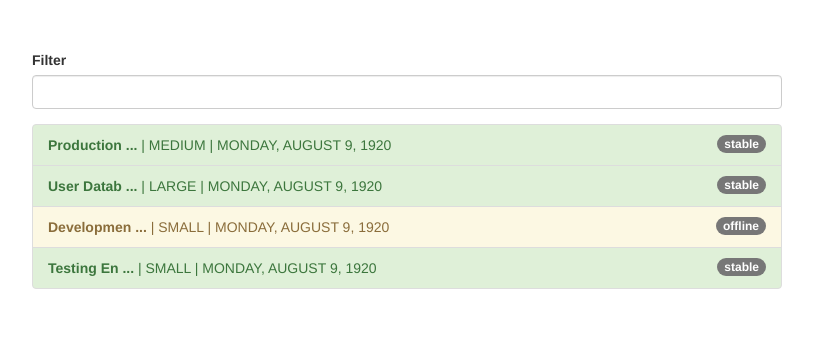
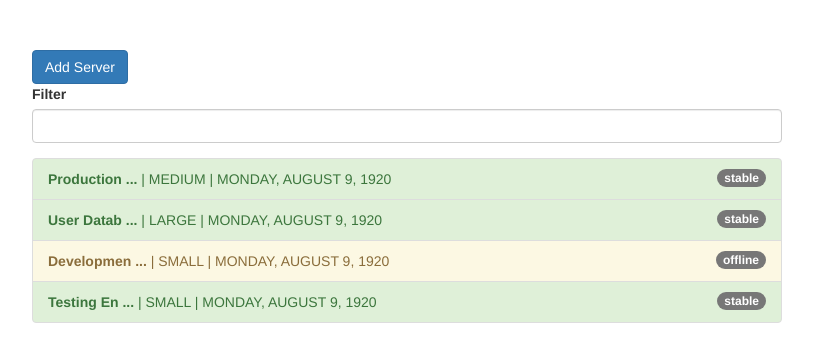
Before and after one commit to zoechbauer/ng-pipes, an Angular app: page / in a window 1280 px wide. Shown: the top 362 px of the page, without its empty margins (233-1046 px from the left). Built offline with nearby package versions, Linux system fonts and the light colour scheme.

Commit message:
Custom pipe: apply filter on each data modification - be carefull bad performance

```diff
--- a/src/app/app.component.html
+++ b/src/app/app.component.html
@@ -1,6 +1,9 @@
 <div class="container">
   <div class="row">
     <div class="col-xs-12 col-sm-10 col-md-8 col-sm-offset-1 col-md-offset-2">
+      <button class="btn btn-primary" (click)="onAddServer()">
+        Add Server
+      </button>
       <div class="form-group">
         <label for="filter">Filter</label>
         <input
--- a/src/app/app.component.ts
+++ b/src/app/app.component.ts
@@ -46,4 +46,13 @@
       'list-group-item-danger': server.status === 'critical'
     };
   }
+
+  onAddServer() {
+    this.servers.push({
+      instanceType: 'small',
+      name: 'New Server',
+      status: 'stable',
+      started: new Date(15, 1, 2017)
+    });
+  }
 }
--- a/src/app/filter.pipe.ts
+++ b/src/app/filter.pipe.ts
@@ -1,7 +1,8 @@
 import { Pipe, PipeTransform } from '@angular/core';
 
 @Pipe({
-  name: 'filter'
+  name: 'filter',
+  pure: false
 })
 export class FilterPipe implements PipeTransform {
   transform(value: any, filterString: string, propName: string): any {
```
